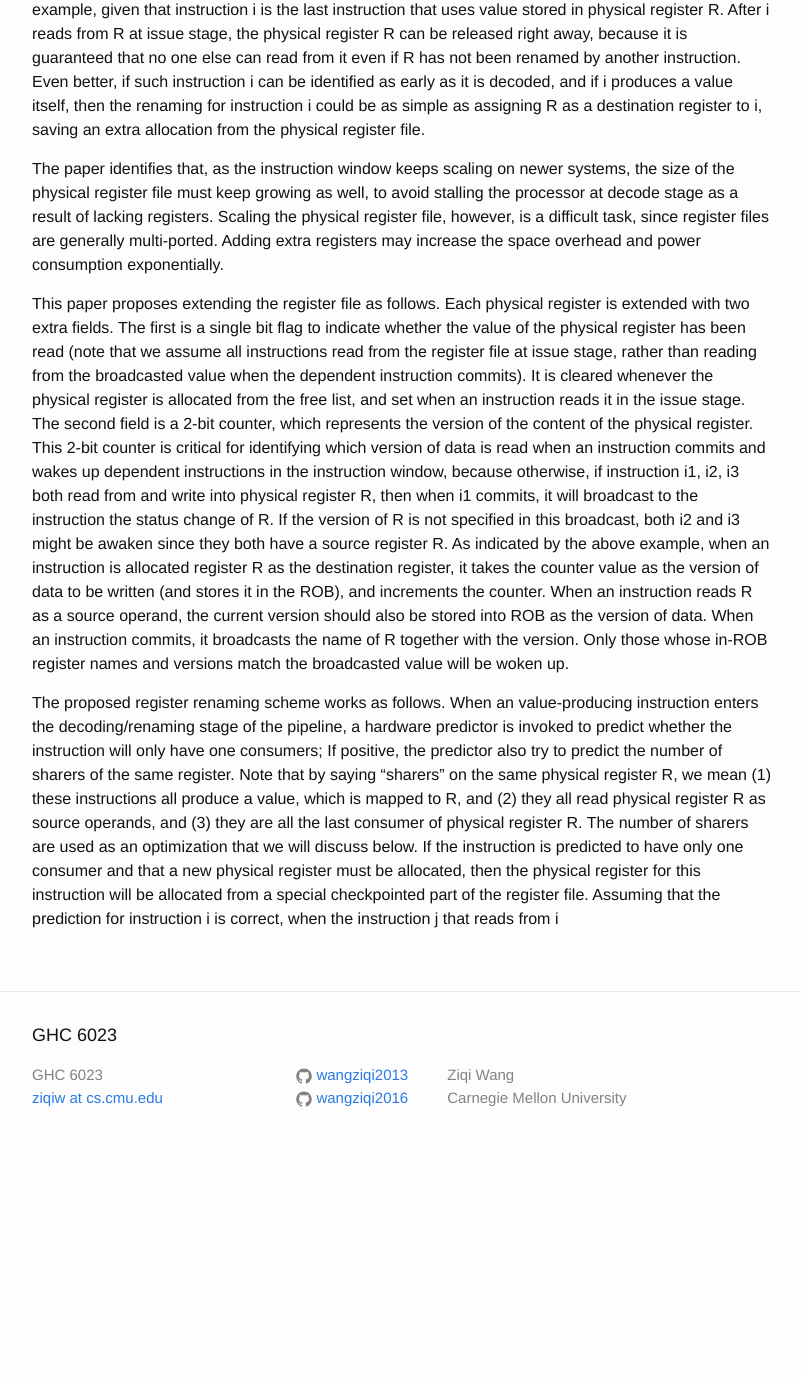
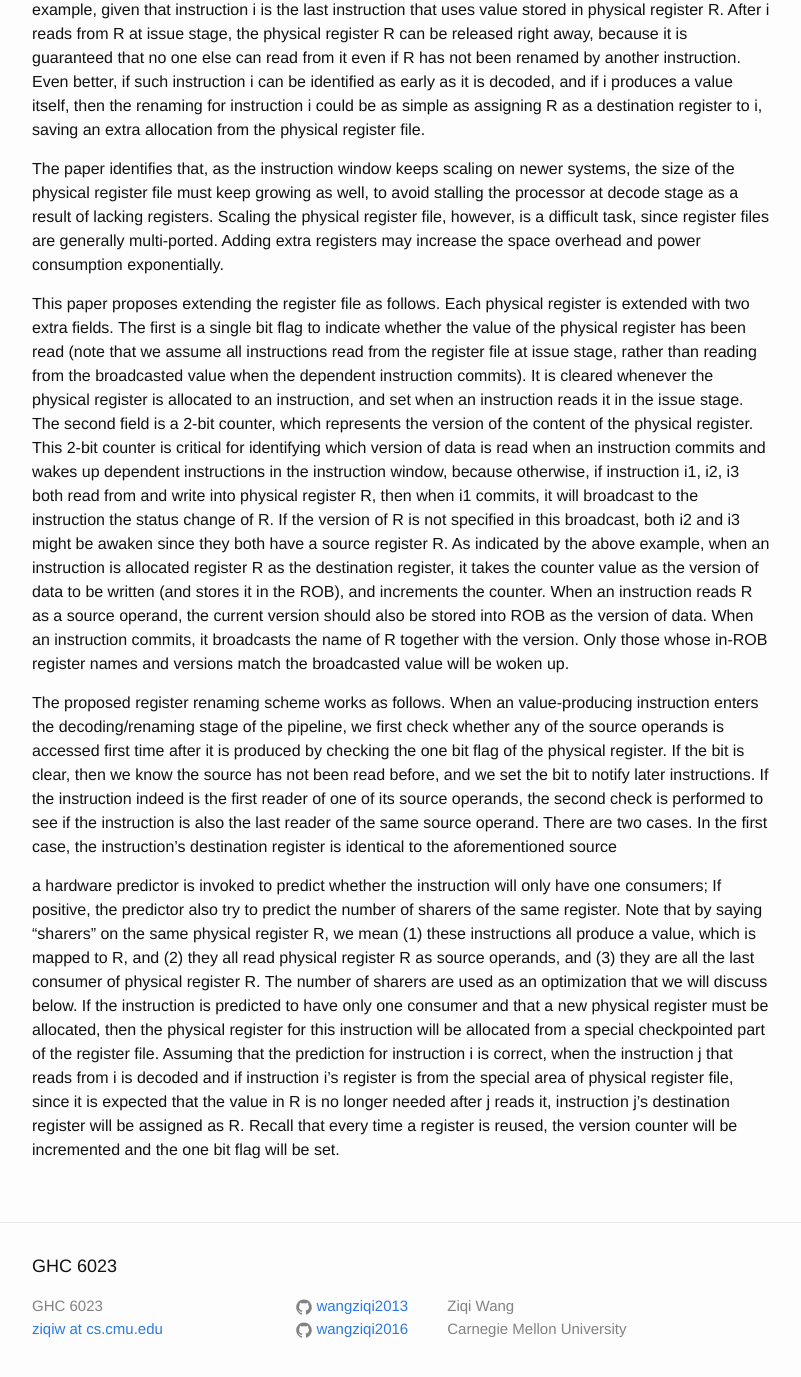
Before and after one commit to wangziqi2013/wangziqi2013.github.io, a Jekyll site: the page built from _posts/2019-08-25-a-novel-register-renaing-technique-for-ooo-processors.markdown, in a window 1280 px wide and 1400 px high, scrolled down 773 px. Shown: the top 1377 px of the window, without its empty margins (238-1039 px from the left). Built offline with Jekyll 4.4.1, drawn with Linux system fonts in a browser that asks for light colours; before the commit the page ends 1942 px from its top, so only the background shows below that.

Commit message:
Working on renaming

```diff
--- a/_posts/2019-08-25-a-novel-register-renaing-technique-for-ooo-processors.markdown
+++ b/_posts/2019-08-25-a-novel-register-renaing-technique-for-ooo-processors.markdown
@@ -37,7 +37,7 @@ may increase the space overhead and power consumption exponentially.
 This paper proposes extending the register file as follows. Each physical register is extended with two extra fields.
 The first is a single bit flag to indicate whether the value of the physical register has been read (note that we assume
 all instructions read from the register file at issue stage, rather than reading from the broadcasted value when the
-dependent instruction commits). It is cleared whenever the physical register is allocated from the free list, and set when
+dependent instruction commits). It is cleared whenever the physical register is allocated to an instruction, and set when
 an instruction reads it in the issue stage. The second field is a 2-bit counter, which represents the version of the
 content of the physical register. This 2-bit counter is critical for identifying which version of data is read when an
 instruction commits and wakes up dependent instructions in the instruction window, because otherwise, if instruction
@@ -50,11 +50,21 @@ ROB as the version of data. When an instruction commits, it broadcasts the name
 those whose in-ROB register names and versions match the broadcasted value will be woken up.
 
 The proposed register renaming scheme works as follows. When an value-producing instruction enters the decoding/renaming
-stage of the pipeline, a hardware predictor is invoked to predict whether the instruction will only have one consumers;
+stage of the pipeline, we first check whether any of the source operands is accessed first time after it is produced by
+checking the one bit flag of the physical register. If the bit is clear, then we know the source has not been read before,
+and we set the bit to notify later instructions.
+If the instruction indeed is the first reader of one of its source operands, the second check is performed to see if the
+instruction is also the last reader of the same source operand. There are two cases. In the first case, the instruction's
+destination register is identical to the aforementioned source
+
+a hardware predictor is invoked to predict whether the instruction will only have one consumers;
 If positive, the predictor also try to predict the number of sharers of the same register. Note that by saying "sharers"
 on the same physical register R, we mean (1) these instructions all produce a value, which is mapped to R, and (2) they
 all read physical register R as source operands, and (3) they are all the last consumer of physical register R. The number
 of sharers are used as an optimization that we will discuss below. If the instruction is predicted to have only one
 consumer and that a new physical register must be allocated, then the physical register for this instruction will be
 allocated from a special checkpointed part of the register file. Assuming that the prediction for instruction i is correct,
-when the instruction j that reads from i
+when the instruction j that reads from i is decoded and if instruction i's register is from the special area of physical
+register file, since it is expected that the value in R is no longer needed after j reads it, instruction j's destination
+register will be assigned as R. Recall that every time a register is reused, the version counter will be incremented and
+the one bit flag will be set.
```
